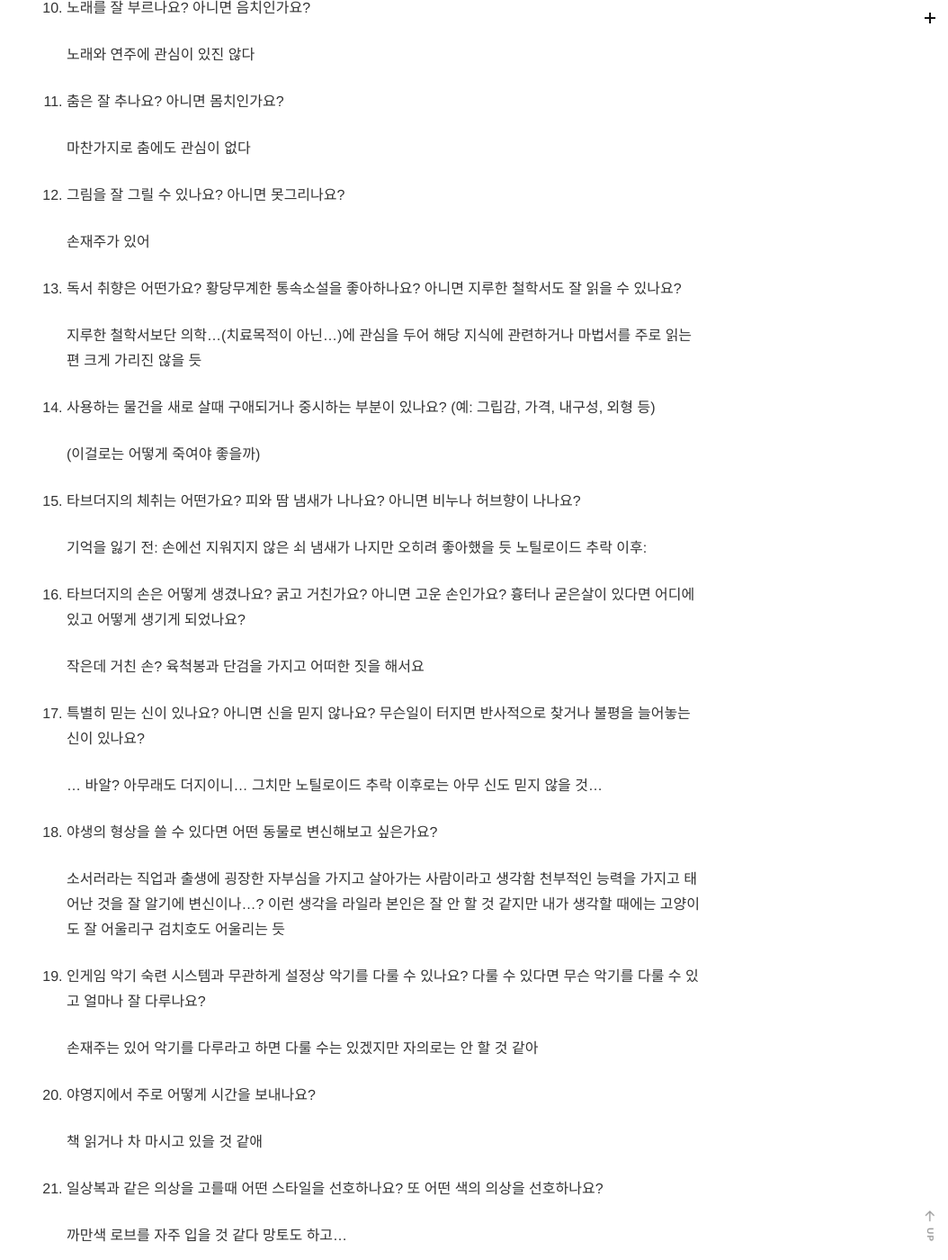
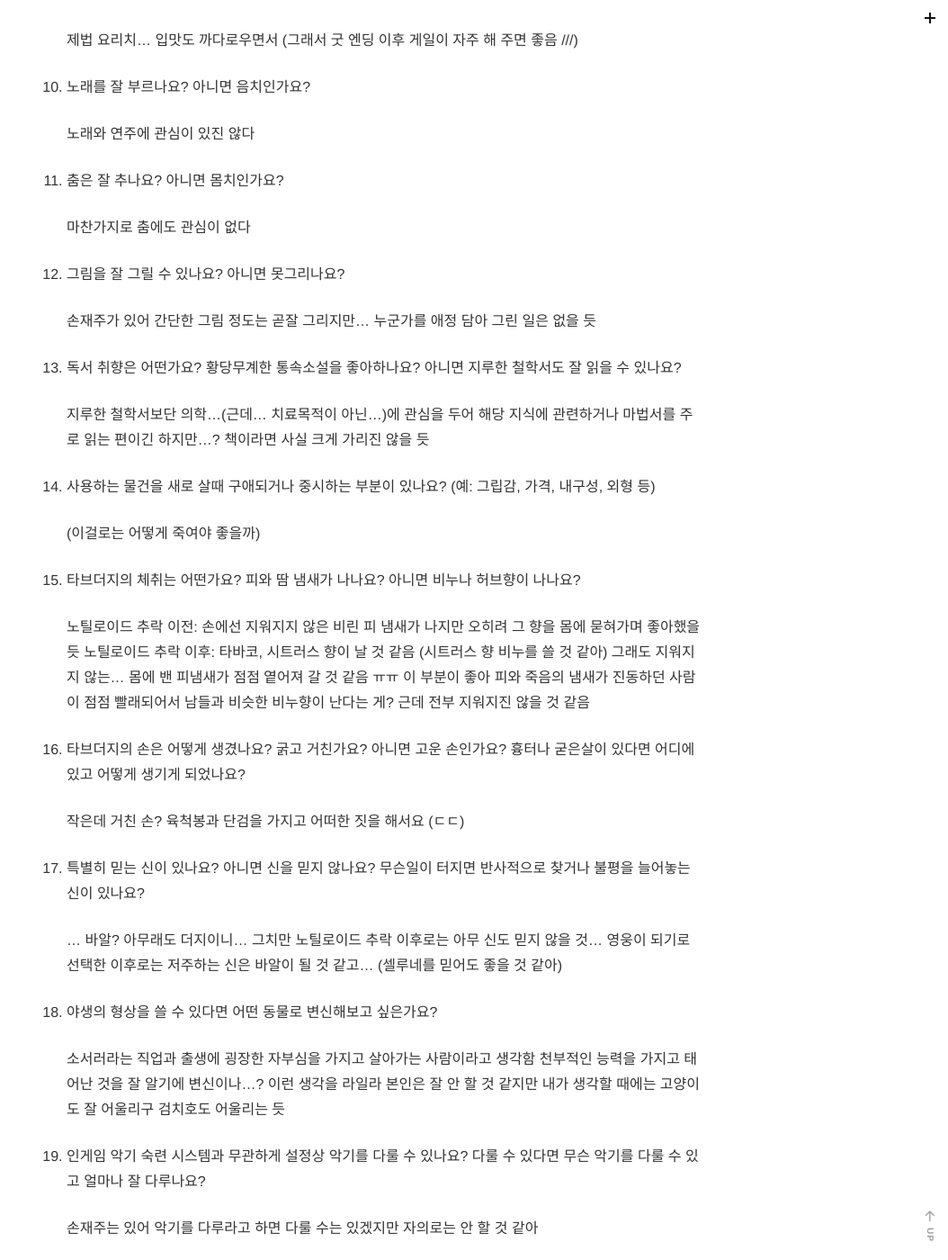
Before and after one commit to be-your-god/be-your-god.github.io, a Jekyll site: the page built from _posts/2024-03-17-interview-about-darkurge.md, in a window 1280 px wide and 1400 px high, scrolled down 2410 px. Shown: the whole window at 90% size, without its empty margins (226-1280 px from the left). Built offline with Jekyll 4.4.1, drawn with Linux system fonts in a browser that asks for light colours; some web fonts are replaced; comment, search, counter and statistics services are not loaded; some of the changed text lies outside the part shown.

Commit message:
update few things

```diff
--- a/_config.yml
+++ b/_config.yml
@@ -7,7 +7,7 @@ logo:
 favicon: 'assets/images/favicon.ico'
 baseurl:
 production_url: https://forma.netlify.com/
-disqus: 'justgoodthemes'
+disqus: 'beyourgod'
 mailchimp_url: '//justgoodthemes.us3.list-manage.com/subscribe/post?u=78f1bab16028354caeb23aecd&amp;id=4a7330d117'
 # Add your GA Tracking Id
 ga_analytics:
--- a/_posts/2024-03-17-interview-about-darkurge.md
+++ b/_posts/2024-03-17-interview-about-darkurge.md
@@ -17,12 +16,12 @@ author: Judy
 
 2. 인게임 능력치 배분 시스템과 무관하게 더지의 실 능력치는 어떤가요?
 
-    STR 10
-    DEX 12
-    CON 9
-    INT 17
-    WIS 16
-    CHA 17
+    STR 10 <br />
+    DEX 12 <br />
+    CON 9 <br />
+    INT 17 <br />
+    WIS 16 <br />
+    CHA 17 <br />
     인게임의 능력 배분과는 정말 무관한... 항목별 독자적인 수치라고 생각하고 적음...
 
 
@@ -30,7 +29,7 @@ author: Judy
 
 3. 클래스와 하위 클래스는 무엇인가요? 멀티 클래스라면 모두 적어주시고, 어떤 클래스를 주 정체성으로 삼고 있는지 알려주세요!
 
-    소서러, 폭풍 술사 > 주로 소서러의 정체성을 가지고 있음
+    소서러, 폭풍 술사 > 주로 소서러의 정체성을 가지고 있을 것 같아
 
 
 4. 어떤 기술에 숙련되거나 통달되었나요?
@@ -38,9 +37,7 @@ author: Judy
     협박, 통찰, 지능, 비전
 
 
-5. 특기나 취미로 삼은 기술이 있나요?
-
-    (예: 승마, 자수, 속독 등)
+5. 특기나 취미로 삼은 기술이 있나요? (예: 승마, 자수, 속독 등)
 
     기억을 잃기 전 악한 짓을 하고도 남는 시간엔 독서를 하지 않았을까...
 
@@ -53,12 +50,12 @@ author: Judy
 
 7. 좋아하는 음식과 싫어하는 음식은 뭔가요? 편식이 심하거나 특정 음식에 알레르기가 있나요?
 
-    편식이 심한 편 좋아하는 음식은 베리류나 고기류, 싫어하는 음식은 향이 짙은 음식들?
+    편식이 심한 편! 좋아하는 음식은 베리류나 고기류, 싫어하는 음식은 향이 짙은 음식들?
 
 
 8. 입맛이 까다로운 편인가요? 아니면 먹고 탈만 안난다면 상관 없어하나요?
 
-    기억을 잃기 전엔 까다롭게 가려 먹었으나 기억을 잃고 컴패니언과 모험을 하기 시작한 후로는 이것저것 잘 먹을 것 같아
+    기억을 잃기 전엔 까다롭게 가려 먹었으나 기억을 잃고 컴패니언과 모험을 하기 시작한 후로는 이것저것 잘 먹을 것 같아 (살라면 먹어야겠죠 아무래도)
 
 
 9. 선호하는 음료는 무엇인가요? 차? 커피? 술?
@@ -73,7 +70,7 @@ author: Judy
 
 11. 요리를 잘하나요? 아니면 요리치인가요?
 
-    요리치 (그래서 굿 엔딩 이후 게일이 자주 해 주면 좋음 ///)
+    제법 요리치... 입맛도 까다로우면서 (그래서 굿 엔딩 이후 게일이 자주 해 주면 좋음 ///)
 
 
 12. 노래를 잘 부르나요? 아니면 음치인가요?
@@ -88,12 +85,12 @@ author: Judy
 
 14. 그림을 잘 그릴 수 있나요? 아니면 못그리나요?
 
-    손재주가 있어
+    손재주가 있어 간단한 그림 정도는 곧잘 그리지만... 누군가를 애정 담아 그린 일은 없을 듯
 
 
 15. 독서 취향은 어떤가요? 황당무계한 통속소설을 좋아하나요? 아니면 지루한 철학서도 잘 읽을 수 있나요?
 
-    지루한 철학서보단 의학...(치료목적이 아닌...)에 관심을 두어 해당 지식에 관련하거나 마법서를 주로 읽는 편 크게 가리진 않을 듯
+    지루한 철학서보단 의학...(근데... 치료목적이 아닌...)에 관심을 두어 해당 지식에 관련하거나 마법서를 주로 읽는 편이긴 하지만...? 책이라면 사실 크게 가리진 않을 듯
 
 
 16. 사용하는 물건을 새로 살때 구애되거나 중시하는 부분이 있나요? (예: 그립감, 가격, 내구성, 외형 등)
@@ -103,24 +100,24 @@ author: Judy
 
 17. 타브더지의 체취는 어떤가요? 피와 땀 냄새가 나나요? 아니면 비누나 허브향이 나나요?
 
-    기억을 잃기 전: 손에선 지워지지 않은 쇠 냄새가 나지만 오히려 좋아했을 듯
-    노틸로이드 추락 이후:
+    노틸로이드 추락 이전: 손에선 지워지지 않은 비린 피 냄새가 나지만 오히려 그 향을 몸에 묻혀가며 좋아했을 듯
+    노틸로이드 추락 이후: 타바코, 시트러스 향이 날 것 같음 (시트러스 향 비누를 쓸 것 같아) 그래도 지워지지 않는... 몸에 밴 피냄새가 점점 옅어져 갈 것 같음 ㅠㅠ 이 부분이 좋아 피와 죽음의 냄새가 진동하던 사람이 점점 빨래되어서 남들과 비슷한 비누향이 난다는 게? 근데 전부 지워지진 않을 것 같음
 
 
 18. 타브더지의 손은 어떻게 생겼나요? 굵고 거친가요? 아니면 고운 손인가요? 흉터나 굳은살이 있다면 어디에 있고 어떻게 생기게 되었나요?
 
-    작은데 거친 손? 육척봉과 단검을 가지고 어떠한 짓을 해서요
+    작은데 거친 손? 육척봉과 단검을 가지고 어떠한 짓을 해서요 (ㄷㄷ)
 
 
 19. 특별히 믿는 신이 있나요? 아니면 신을 믿지 않나요? 무슨일이 터지면 반사적으로 찾거나 불평을 늘어놓는 신이 있나요?
 
     ... 바알? 아무래도 더지이니... 그치만 노틸로이드 추락 이후로는 아무 신도 믿지 않을 것...
+    영웅이 되기로 선택한 이후로는 저주하는 신은 바알이 될 것 같고... (셀루네를 믿어도 좋을 것 같아)
 
 
 20. 야생의 형상을 쓸 수 있다면 어떤 동물로 변신해보고 싶은가요?
 
     소서러라는 직업과 출생에 굉장한 자부심을 가지고 살아가는 사람이라고 생각함 천부적인 능력을 가지고 태어난 것을 잘 알기에 변신이나...? 이런 생각을 라일라 본인은 잘 안 할 것 같지만 내가 생각할 때에는 고양이도 잘 어울리구 검치호도 어울리는 듯
-
 
 
 21. 인게임 악기 숙련 시스템과 무관하게 설정상 악기를 다룰 수 있나요? 다룰 수 있다면 무슨 악기를 다룰 수 있고 얼마나 잘 다루나요?
@@ -130,12 +127,12 @@ author: Judy
 
 22. 야영지에서 주로 어떻게 시간을 보내나요?
 
-    책 읽거나 차 마시고 있을 것 같애
+    책 읽거나 차 마심
 
 
 23. 일상복과 같은 의상을 고를때 어떤 스타일을 선호하나요? 또 어떤 색의 의상을 선호하나요?
 
-    까만색 로브를 자주 입을 것 같다 망토도 하고...
+    까만 로브 야영지에서도 까만색 야영복을 입을 듯 무슨 깔맞춤마냥 ㅋㅋ
 
 
 24. 염두해둔 가내 더지의 이미지송이나 테마곡이 있나요?
@@ -148,20 +145,20 @@ author: Judy
 
 26. 운 요소가 있는 카드게임을 할 때, 타짜인가요? 아니면 털리는 쪽인가요?
 
-    바알이여 내 돈을 털려고 하는 저 자에게 죽음이란 선물을 내리겠노라인 쪽
+    위대한 바알이시여 내 돈을 털려고 하는 저 자에게 죽음이란 선물을 내릴 수 있게 인도하여 주시옵소서 인 쪽
 
 
 ## 당신의 타브/더지의 소지품에 관해서
 
 27. 타브더지의 속옷은 어떤 종류인가요? 아이템 설명문을 알려주세요!
 
-    속옷마저도 까맣습니다. 그의 속마음같은 색입니다.
+    속옷마저도 까맣습니다. 어쩐지 그의 속마음과 비슷한 색처럼 보입니다.
 
 
 28. 개인 배낭은 어떤 느낌인가요? 아이템명과 설명문을 알려주세요! (bags bags bgas-reforged 모드에서 영감받았습니다.)
 
     까만색의 작은 가방
-    잘 갈아진 단검을 들고다니기에 적당한 작은 가방입니다. 이상하게 비린 쇠 냄새가 납니다...
+    잘 갈아진 단검을 들고다니기에 적당한 작은 가방입니다. 기이하게도 쇠 비린 냄새가 납니다...
 
 
 29. 게임 시작시 더지가 갖고 있는 개인 소지품이 따로 있을까요? 있다면 아이템명과 설명문을 알려주세요!
@@ -185,7 +182,7 @@ author: Judy
 
 32. 호감도 트리거는 무엇인가요? 어떤 행동과 선택을 할때, 호감도가 오르거나 내려가나요?
 
-    약간의 충동은 괜찮다는 말에 위안을 받아 호감도가 오를 것 같고, 이외의 메인 퀘스트 진행 시의 선택지의 성향은 혼돈중립 or 혼돈악일 듯? (자신의 충동을 채울 수 있어 전투 상황을 좋아할 것 같음)
+    약간의 충동은 괜찮다는 말에 위안을 받아 호감도가 오를 것 같고, 이외의 메인 퀘스트 진행 시의 선택지의 성향은 혼돈중립 or 혼돈악일 듯? (자신의 충동을 어느정도 채울 수 있어 전투 상황을 좋아할 것 같음)
 
 
 33. 로맨스가 가능한가요? 가능하다면 어떤 이벤트들이 있나요?
--- a/about.markdown
+++ b/about.markdown
@@ -4,15 +4,10 @@ title: Know the tint is dark
 permalink: /about/
 ---
 
-This is the base Jekyll theme. You can find out more info about customizing your Jekyll theme, as well as basic Jekyll usage documentation at [jekyllrb.com](https://jekyllrb.com/)
+##
 
-You can find the source code for Minima at GitHub:
-[jekyll][jekyll-organization] /
-[minima](https://github.com/jekyll/minima)
+<h3>Judy</h3>
 
-You can find the source code for Jekyll at GitHub:
-[jekyll][jekyll-organization] /
-[jekyll](https://github.com/jekyll/jekyll)
-
-
-[jekyll-organization]: https://github.com/jekyll
+**게일 최애**, 게일 제외한 다른 컴패니언은 두루두루 전부 좋아하는 성인 여성입니다. <br/>
+BG3 주력, 해당 블로그에는 게일X탑덪 기반 타브 & 다크 어지 OC에 관련한 내용을 아카이브하고 있습니다. <br/>
+커플링이나 옆집 집밥은 좌우 상관 없이 리버시블하게 소비하고 좋아하지만 제 가내 타브와 더지는 HL 른으로 생각해요!<br/>
```
Also changed, not shown: other parts of _posts/2024-03-17-interview-about-darkurge.md (+1 -2 lines), _layouts/author.html (+0 -12 lines), 2 other files.
